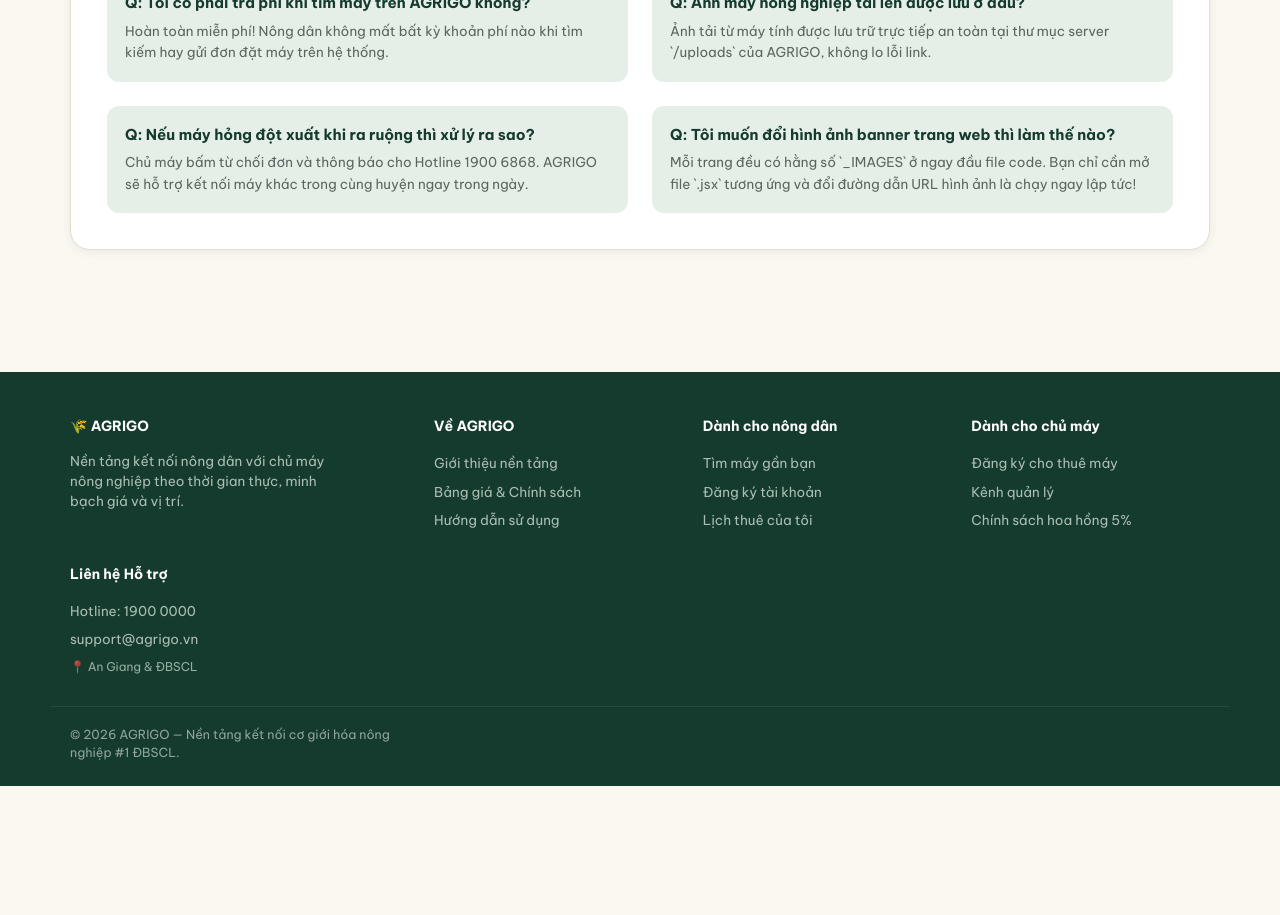
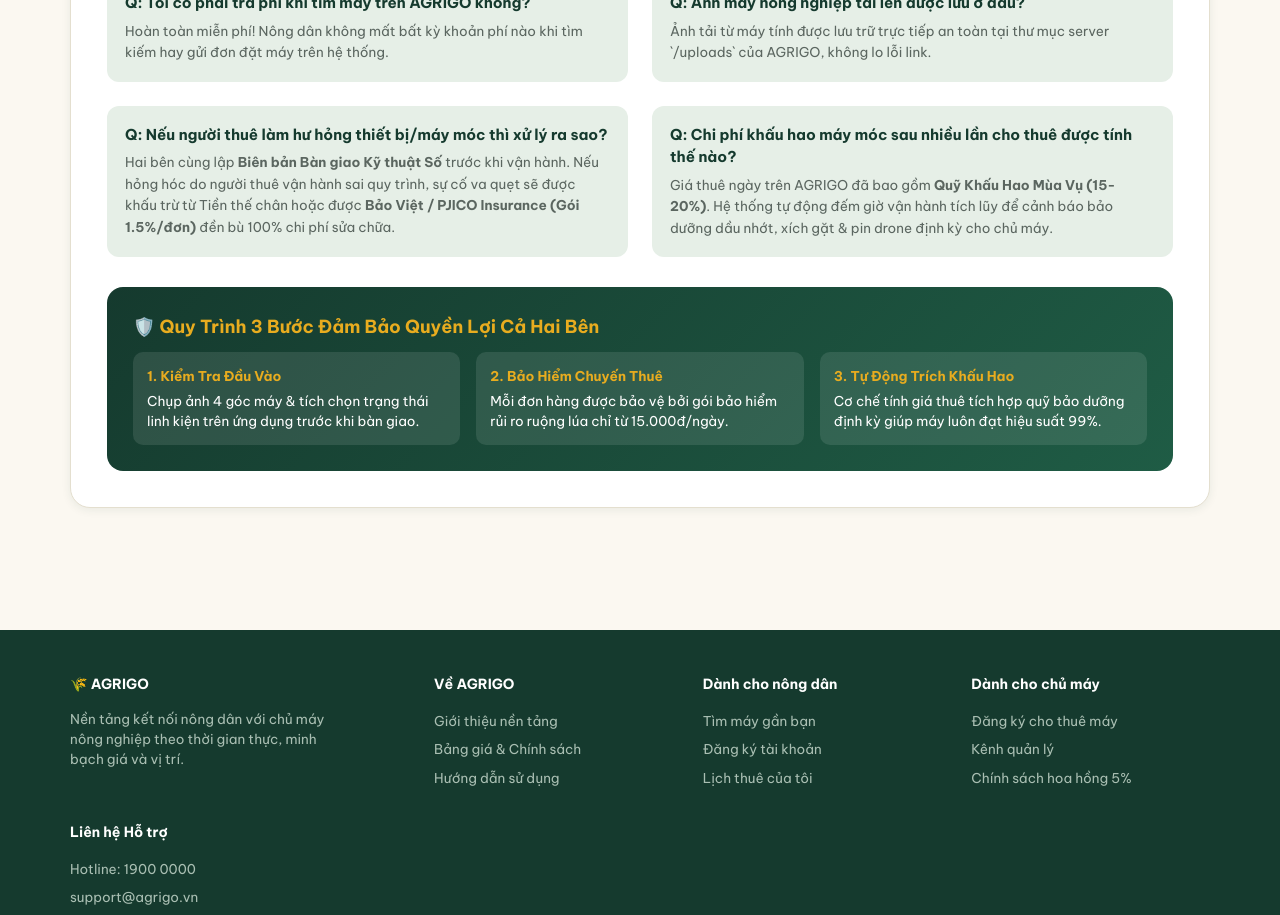
Before and after one commit to hieule1704/AGRIGO, a React (Vite) app in the folder frontend/: page /guide in a window 1280 px wide. Shown: the part 1400-2315 px from the top of the page. Before the commit the page ends 2186 px from the top, so only its background shows below. Built offline with nearby package versions, Linux system fonts and the light colour scheme; no server answers.

Commit message:
docs: add equipment damage protection protocol and depreciation management guidelines in Guide.jsx

```diff
--- a/frontend/src/pages/Guide.jsx
+++ b/frontend/src/pages/Guide.jsx
@@ -176,17 +176,36 @@
               </div>
 
               <div style={{ background: 'var(--bg-light)', padding: 18, borderRadius: 12 }}>
-                <b style={{ color: 'var(--green-deep)', fontSize: 15, display: 'block', marginBottom: 6 }}>Q: Nếu máy hỏng đột xuất khi ra ruộng thì xử lý ra sao?</b>
+                <b style={{ color: 'var(--green-deep)', fontSize: 15, display: 'block', marginBottom: 6 }}>Q: Nếu người thuê làm hư hỏng thiết bị/máy móc thì xử lý ra sao?</b>
                 <p style={{ fontSize: 13.5, margin: 0, color: 'var(--ink-soft)', lineHeight: 1.6 }}>
-                  Chủ máy bấm từ chối đơn và thông báo cho Hotline 1900 6868. AGRIGO sẽ hỗ trợ kết nối máy khác trong cùng huyện ngay trong ngày.
+                  Hai bên cùng lập <b>Biên bản Bàn giao Kỹ thuật Số</b> trước khi vận hành. Nếu hỏng hóc do người thuê vận hành sai quy trình, sự cố va quẹt sẽ được khấu trừ từ Tiền thế chân hoặc được <b>Bảo Việt / PJICO Insurance (Gói 1.5%/đơn)</b> đền bù 100% chi phí sửa chữa.
                 </p>
               </div>
 
               <div style={{ background: 'var(--bg-light)', padding: 18, borderRadius: 12 }}>
-                <b style={{ color: 'var(--green-deep)', fontSize: 15, display: 'block', marginBottom: 6 }}>Q: Tôi muốn đổi hình ảnh banner trang web thì làm thế nào?</b>
+                <b style={{ color: 'var(--green-deep)', fontSize: 15, display: 'block', marginBottom: 6 }}>Q: Chi phí khấu hao máy móc sau nhiều lần cho thuê được tính thế nào?</b>
                 <p style={{ fontSize: 13.5, margin: 0, color: 'var(--ink-soft)', lineHeight: 1.6 }}>
-                  Mỗi trang đều có hằng số `_IMAGES` ở ngay đầu file code. Bạn chỉ cần mở file `.jsx` tương ứng và đổi đường dẫn URL hình ảnh là chạy ngay lập tức!
+                  Giá thuê ngày trên AGRIGO đã bao gồm <b>Quỹ Khấu Hao Mùa Vụ (15-20%)</b>. Hệ thống tự động đếm giờ vận hành tích lũy để cảnh báo bảo dưỡng dầu nhớt, xích gặt & pin drone định kỳ cho chủ máy.
                 </p>
+              </div>
+            </div>
+
+            {/* Chi tiết Quy trình An tâm 3 Bước */}
+            <div style={{ marginTop: 30, background: 'linear-gradient(135deg, #153A2E 0%, #1F5C45 100%)', color: '#fff', padding: 26, borderRadius: 16 }}>
+              <h4 style={{ color: 'var(--gold)', margin: '0 0 12px', fontSize: 18 }}>🛡️ Quy Trình 3 Bước Đảm Bảo Quyền Lợi Cả Hai Bên</h4>
+              <div style={{ display: 'grid', gridTemplateColumns: '1fr 1fr 1fr', gap: 16, fontSize: 13.5 }}>
+                <div style={{ background: 'rgba(255,255,255,0.1)', padding: 14, borderRadius: 10 }}>
+                  <b style={{ color: 'var(--gold)', display: 'block', marginBottom: 4 }}>1. Kiểm Tra Đầu Vào</b>
+                  Chụp ảnh 4 góc máy & tích chọn trạng thái linh kiện trên ứng dụng trước khi bàn giao.
+                </div>
+                <div style={{ background: 'rgba(255,255,255,0.1)', padding: 14, borderRadius: 10 }}>
+                  <b style={{ color: 'var(--gold)', display: 'block', marginBottom: 4 }}>2. Bảo Hiểm Chuyến Thuê</b>
+                  Mỗi đơn hàng được bảo vệ bởi gói bảo hiểm rủi ro ruộng lúa chỉ từ 15.000đ/ngày.
+                </div>
+                <div style={{ background: 'rgba(255,255,255,0.1)', padding: 14, borderRadius: 10 }}>
+                  <b style={{ color: 'var(--gold)', display: 'block', marginBottom: 4 }}>3. Tự Động Trích Khấu Hao</b>
+                  Cơ chế tính giá thuê tích hợp quỹ bảo dưỡng định kỳ giúp máy luôn đạt hiệu suất 99%.
+                </div>
               </div>
             </div>
           </div>
```
